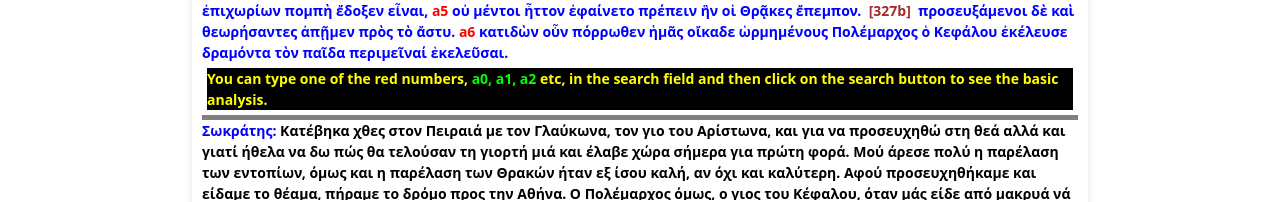
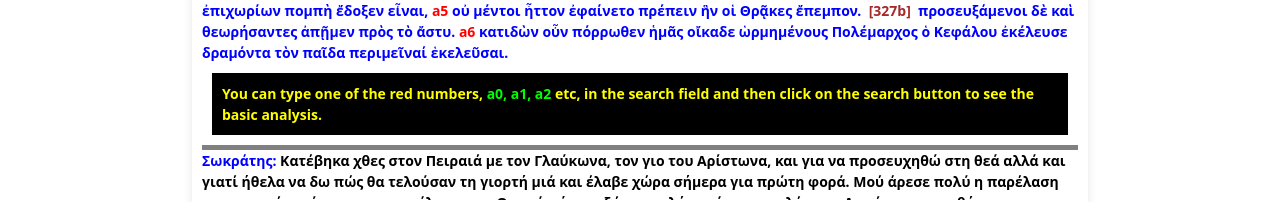
Before and after one commit to parlamas/horistics, a Next.js app: page / in a window 1280 px wide. Shown: the part 402-604 px from the top of the page. Built offline with nearby package versions, Linux system fonts and the light colour scheme; no server answers.

Commit message:
oct03--1111

```diff
--- a/src/app/components/classical.tsx
+++ b/src/app/components/classical.tsx
@@ -16,7 +16,7 @@ export const Classical1 = () => (
       οἴκαδε ὡρμημένους Πολέμαρχος ὁ Κεφάλου ἐκέλευσε δραμόντα τὸν παῖδα
       περιμεῖναί ἑκελεῦσαι.
     </span>
-    <div style={{margin:'5px', backgroundColor:'black', color:'yellow', fontWeight:'bold'}}>You can type one of the red numbers, <span style={{ color: 'lime' }}>a0, a1, a2</span> etc, in the search field and
+    <div style={{margin:'10px', padding:'10px',backgroundColor:'black', color:'yellow', fontWeight:'bold'}}>You can type one of the red numbers, <span style={{ color: 'lime' }}>a0, a1, a2</span> etc, in the search field and
     then click on the search button to see the basic analysis.</div>
   </>
 );
```
